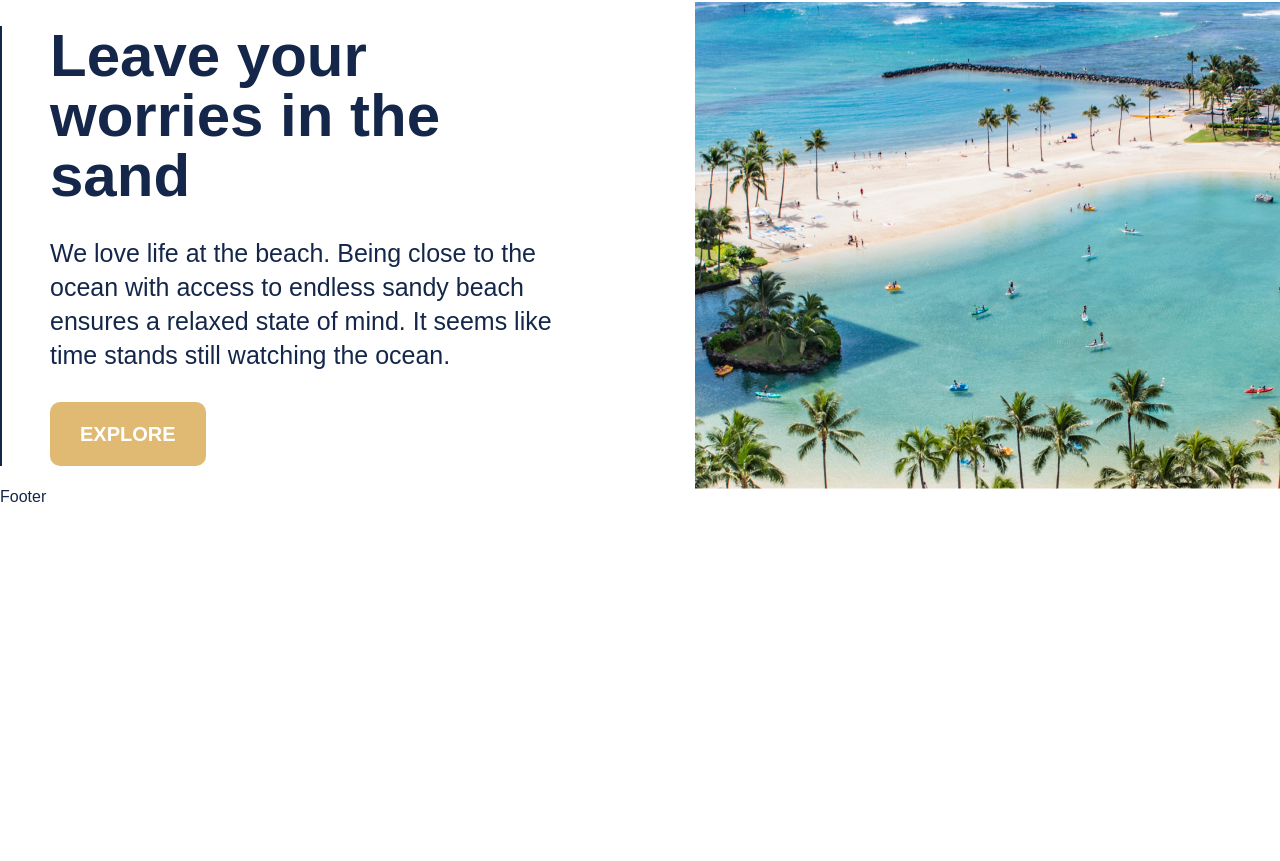
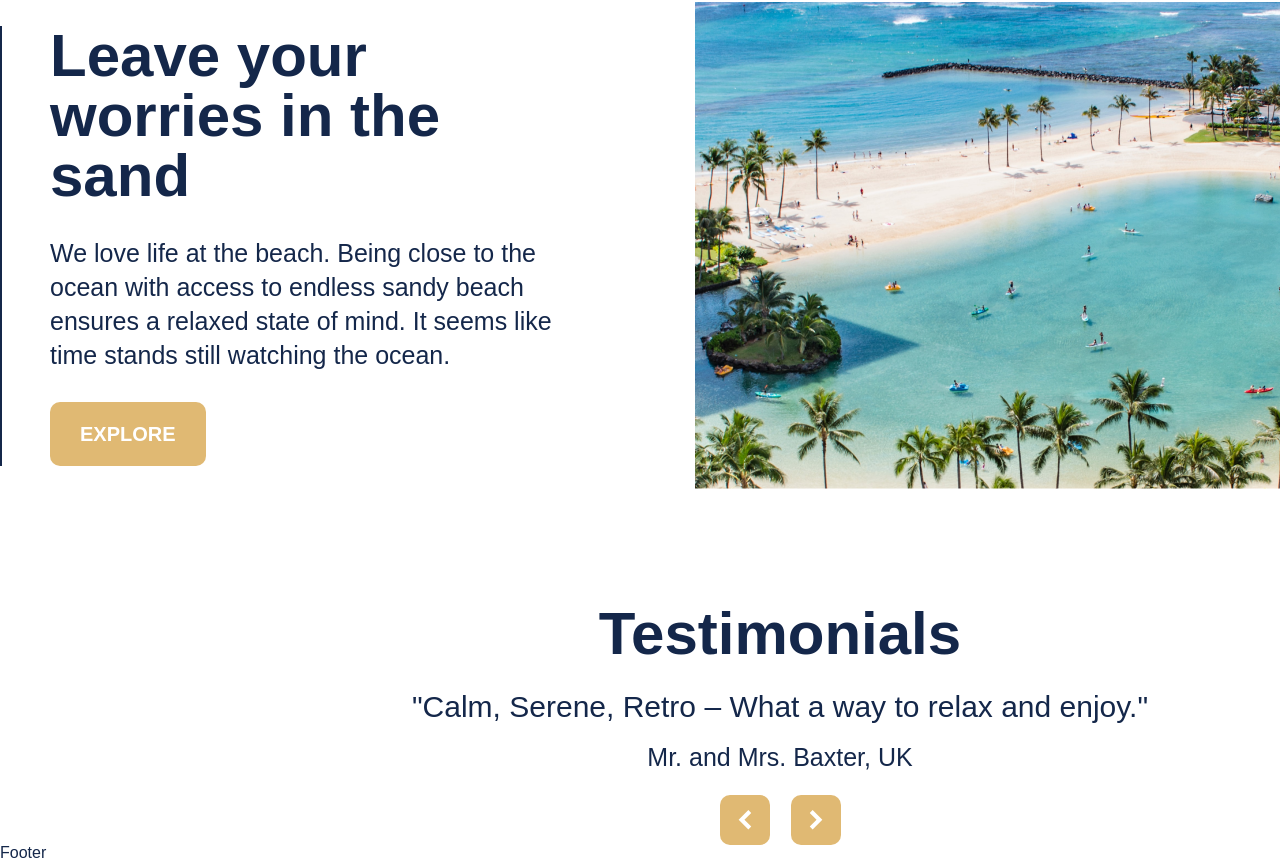
Before and after one commit to VolodymyrVoronov/hotel-front-customer-v1, a React (Vite) app: page / in a window 1280 px wide. Shown: the part 1651-2512 px from the top of the page. Before the commit the page ends 2156 px from the top, so only its background shows below. Built offline with nearby package versions, Linux system fonts and the light colour scheme.

Commit message:
Added IconButton and Testimonials.

```diff
--- /dev/null
+++ b/src/components/IconButton/IconButton.module.css
@@ -0,0 +1,24 @@
+.icon-button {
+  display: flex;
+  justify-content: center;
+  align-items: center;
+
+  width: 50px;
+  height: 50px;
+
+  background-color: var(--gold);
+
+  border: none;
+
+  transition: all 0.3s ease;
+
+  border-radius: 10px;
+}
+
+.icon-button:hover {
+  background-color: var(--gold-hover);
+
+  cursor: pointer;
+
+  transition: all 0.3s ease;
+}
--- /dev/null
+++ b/src/components/IconButton/IconButton.tsx
@@ -0,0 +1,30 @@
+import { ComponentProps, Ref, forwardRef } from "react";
+import cn from "classnames";
+
+import styles from "./IconButton.module.css";
+
+interface IIconButtonProps extends ComponentProps<"button"> {
+  iconSrc: string;
+  iconAlt: string;
+
+  className?: string;
+}
+
+const IconButton = forwardRef(
+  (
+    { iconSrc = "", iconAlt = "", className, ...props }: IIconButtonProps,
+    ref?: Ref<HTMLButtonElement>
+  ): JSX.Element => {
+    return (
+      <button
+        ref={ref}
+        className={cn(styles["icon-button"], className)}
+        {...props}
+      >
+        <img src={iconSrc} alt={iconAlt} />
+      </button>
+    );
+  }
+);
+
+export default IconButton;
--- /dev/null
+++ b/src/components/Testimonials/Testimonials.module.css
@@ -0,0 +1,41 @@
+.testimonials {
+  display: flex;
+  flex-direction: column;
+  align-items: center;
+
+  gap: 25px;
+
+  width: 768px;
+}
+
+.testimonials-title {
+  font-family: var(--ff-cormorant);
+  font-weight: 700;
+  font-size: 60px;
+  line-height: 60px;
+}
+
+.testimonials-text {
+  font-family: var(--ff-montserrat);
+  font-weight: 500;
+  font-size: 30px;
+  line-height: 36px;
+  text-align: center;
+}
+
+.testimonials-author {
+  margin-top: 20px;
+
+  font-family: var(--ff-montserrat);
+  font-weight: 500;
+  font-size: 25px;
+  line-height: 25px;
+  text-align: center;
+}
+
+.testimonials-buttons {
+  display: flex;
+  flex-direction: row;
+
+  gap: 21px;
+}
--- /dev/null
+++ b/src/components/Testimonials/Testimonials.tsx
@@ -0,0 +1,70 @@
+import { useState } from "react";
+import { motion, AnimatePresence } from "framer-motion";
+
+import IconButton from "../IconButton/IconButton";
+
+import styles from "./Testimonials.module.css";
+
+const slides: { text: string; author: string }[] = [
+  {
+    text: '"Calm, Serene, Retro – What a way to relax and enjoy."',
+    author: " Mr. and Mrs. Baxter, UK",
+  },
+  {
+    text: '"The best hotel I\'ve ever stayed at. The staff are so welcoming and helpful."',
+    author: " Mr. Scott, UK",
+  },
+  {
+    text: '"The staff are so welcoming and helpful. I would definitely stay here again!"',
+    author: " Mr. Anderson, UK",
+  },
+];
+
+const Testimonials = (): JSX.Element => {
+  const [index, setIndex] = useState(0);
+
+  const onNextButtonClick = () => {
+    setIndex((index + 1) % slides.length);
+  };
+
+  const onPrevButtonClick = () => {
+    setIndex((index - 1 + slides.length) % slides.length);
+  };
+
+  return (
+    <div className={styles["testimonials"]}>
+      <h2 className={styles["testimonials-title"]}>Testimonials</h2>
+
+      <AnimatePresence mode="wait" custom={index}>
+        <motion.div
+          key={index}
+          custom={index}
+          initial={{ opacity: 0 }}
+          animate={{ opacity: 1 }}
+          exit={{ opacity: 0 }}
+          transition={{ duration: 0.5 }}
+        >
+          <p className={styles["testimonials-text"]}>{slides[index].text}</p>
+          <p className={styles["testimonials-author"]}>
+            {slides[index].author}
+          </p>
+        </motion.div>
+      </AnimatePresence>
+
+      <div className={styles["testimonials-buttons"]}>
+        <IconButton
+          onClick={onPrevButtonClick}
+          iconSrc="/icons/chevron-left.svg"
+          iconAlt="Chevron left icon"
+        />
+        <IconButton
+          onClick={onNextButtonClick}
+          iconSrc="/icons/chevron-right.svg"
+          iconAlt="Chevron right icon"
+        />
+      </div>
+    </div>
+  );
+};
+
+export default Testimonials;
--- a/src/pages/Home/Home.module.css
+++ b/src/pages/Home/Home.module.css
@@ -42,3 +42,10 @@
   font-size: 20px;
   line-height: 20px;
 }
+
+.home-testimonials {
+  display: flex;
+  justify-content: center;
+
+  margin-top: 115px;
+}
--- a/src/pages/Home/Home.tsx
+++ b/src/pages/Home/Home.tsx
@@ -4,6 +4,7 @@ import { ROUTES } from "../../constants";
 
 import Button from "../../components/Button/Button";
 import SplitViewContent from "../../components/SplitViewContent/SplitViewContent";
+import Testimonials from "../../components/Testimonials/Testimonials";
 
 import styles from "./Home.module.css";
 
@@ -48,7 +49,7 @@ const Home = (): JSX.Element => {
 
         <SplitViewContent
           imageSrc="/images/home/room-photo-home-02.png"
-          imageAlt="Room photo"
+          imageAlt="Beach photo"
         >
           <h3 className={styles["home-split-view-title"]}>
             Leave your worries in the sand
@@ -68,6 +69,10 @@ const Home = (): JSX.Element => {
           </Button>
         </SplitViewContent>
       </div>
+
+      <div className={styles["home-testimonials"]}>
+        <Testimonials />
+      </div>
     </div>
   );
 };
```
